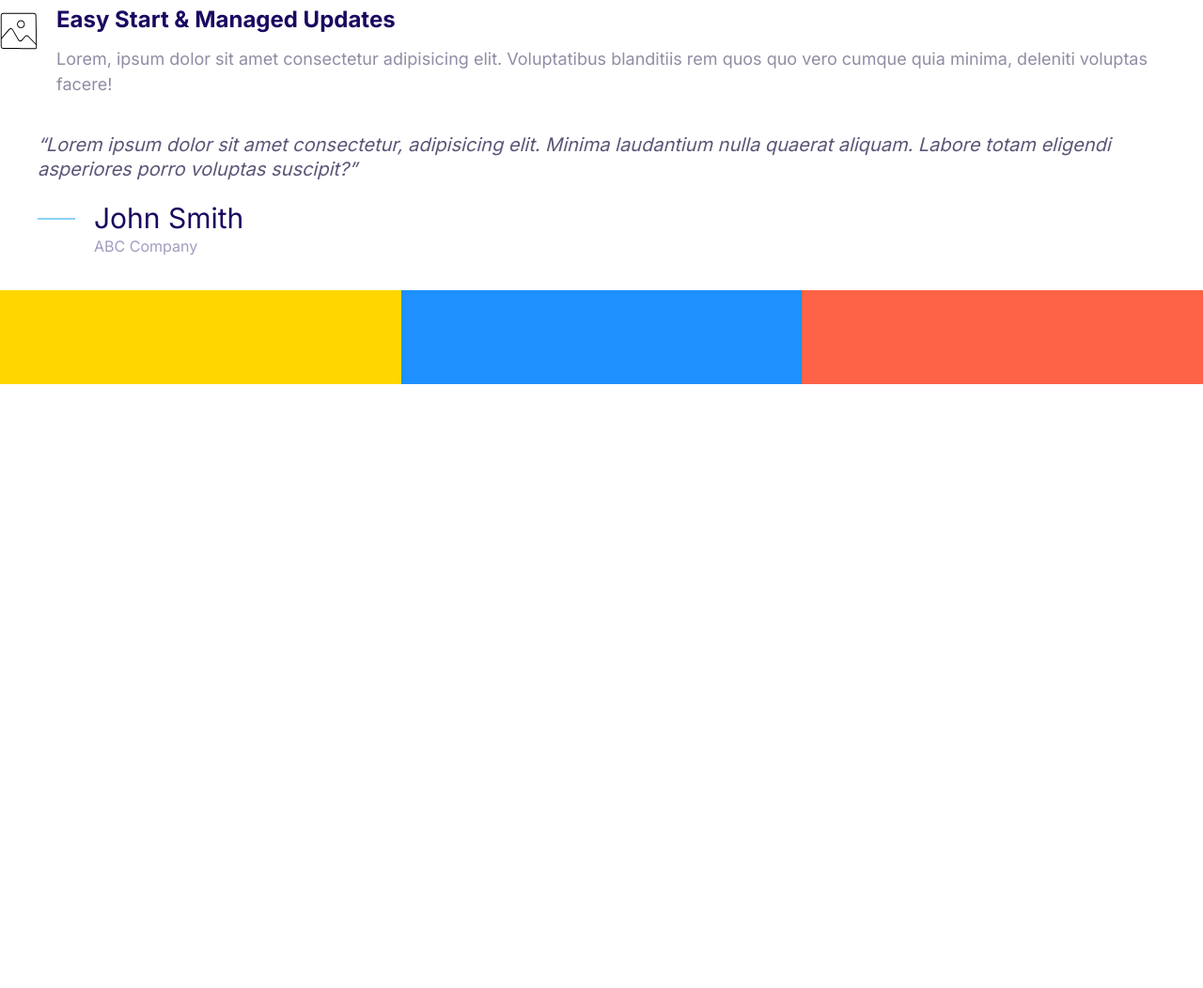
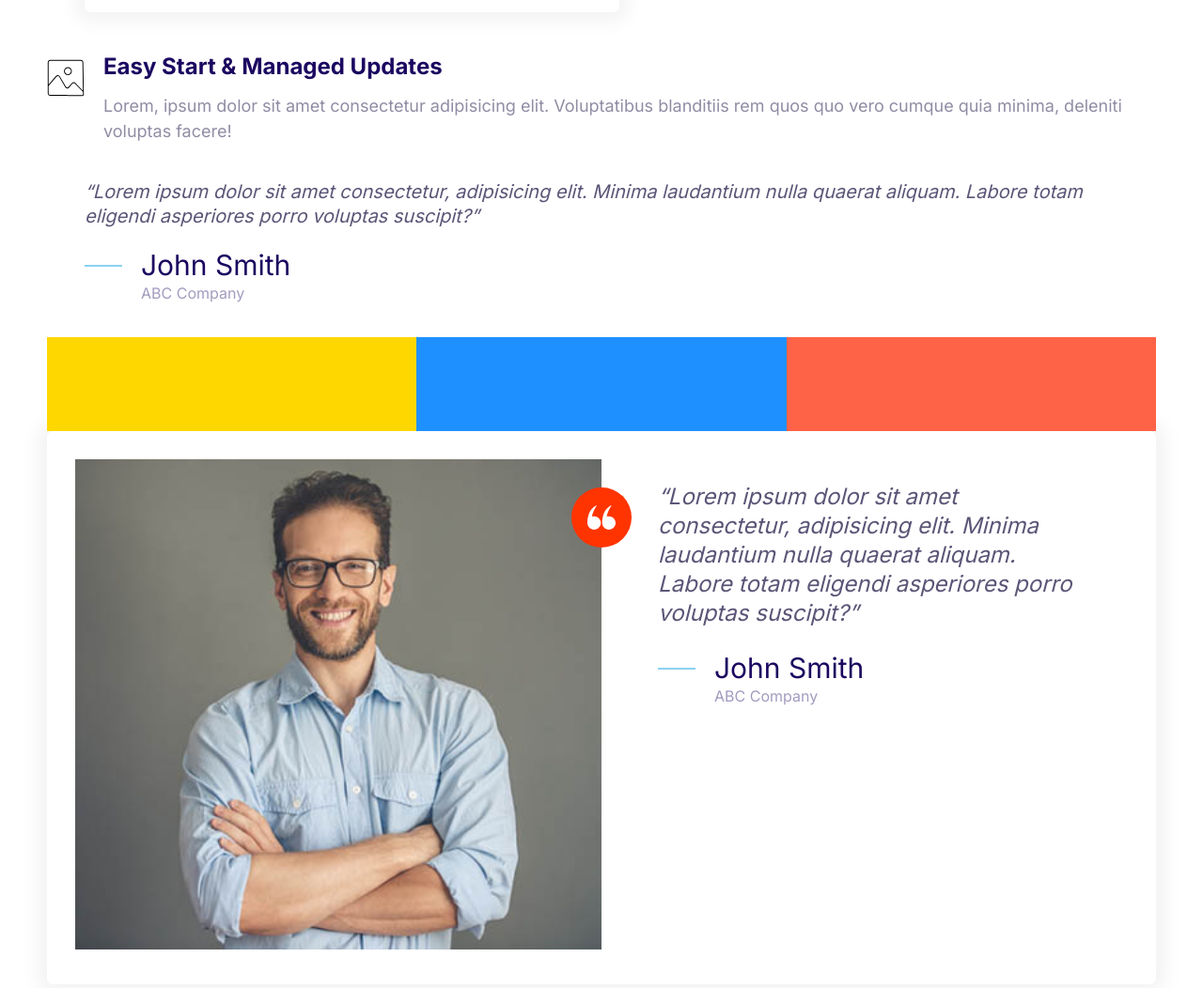
Before and after one commit to OBo1307/Moshify, a plain HTML site: page index.html in a window 1280 px wide. Shown: the part 1025-2077 px from the top of the page at 94% size. Before the commit the page ends 1434 px from the top, so only its background shows below. Drawn offline with Linux system fonts and the light colour scheme.

Commit message:
Build the testimonial component.

```diff
--- a/css/styles.css
+++ b/css/styles.css
@@ -167,8 +167,17 @@ a {
   height: 40px;
 }
 
+.icon--small {
+  width: 30px;
+  height: 30px;
+}
+
 .icon--primary {
   fill: var(--color-primary);
+}
+
+.icon--white {
+  fill: #fff;
 }
 
 .icon-container {
@@ -179,6 +188,10 @@ a {
   display: inline-flex;
   justify-content: center;
   align-items: center;
+}
+
+.icon-container--accent {
+  background: var(--color-accent);
 }
 
 /* Buttons */
@@ -449,3 +462,33 @@ a {
     grid-template-columns: repeat(3, 1fr);
   }
 }
+
+/* Testimonials */
+.testimonial {
+  padding: 3rem;
+}
+
+.testimonial__image {
+  position: relative;
+}
+
+.testimonial__image > img {
+  width: 100%;
+}
+
+.testimonial__image > .icon-container {
+  position: absolute;
+  top: 3rem;
+  right: -32px;
+}
+
+@media screen and (min-width: 768px) {
+  .testimonial .quote,
+  .testimonial .quote__author {
+    font-size: 2.4rem;
+  }
+
+  .testimonial .quote {
+    margin-left: 6rem;
+  }
+}
--- a/index.html
+++ b/index.html
@@ -12,7 +12,7 @@
     <link rel="stylesheet" href="css/styles.css" />
 </head>
 
-<body>
+<body style="padding: 5rem;">
     <a href="#" class="link-arrow">Learn More</a>
 
     <span class="badge badge--primary">10% OFF</span>
@@ -99,6 +99,38 @@
         <div style="height: 100px; background: dodgerblue;"> </div>
         <div style="height: 100px; background: tomato;"> </div>
     </div>
+
+    <div class="card testimonial">
+        <div class="grid grid--1x2">
+            <div class="testimonial__image">
+                <img src="images/testimonial.jpg" alt="A happy, smiling customer">
+                <span class="icon-container icon-container--accent">
+                    <svg class="icon icon--white icon--small">
+                        <use xlink:href="images/sprite.svg#quotes"></use>
+                    </svg>
+                </span>
+            </div>
+            <blockquote class="quote">
+                <p class="quote__text">Lorem ipsum dolor sit amet consectetur, adipisicing elit. Minima laudantium nulla
+                    quaerat
+                    aliquam. Labore
+                    totam eligendi asperiores porro voluptas suscipit?</p>
+                <footer>
+                    <div class="media">
+                        <div class="media__image">
+                            <svg class="icon icon--primary quote__line">
+                                <use xlink:href="images/sprite.svg#line"></use>
+                            </svg>
+                        </div>
+                        <div class="media__body">
+                            <h3 class="media__title qoute__author">John Smith</h3>
+                            <p class="quote__organization">ABC Company</p>
+                        </div>
+                    </div>
+                </footer>
+            </blockquote>
+        </div>
+    </div>
 </body>
 
 </html>
```
Also changed, not shown: components/testimonials.html (added, +31 -0 lines), images/testimonial.jpg (added).
